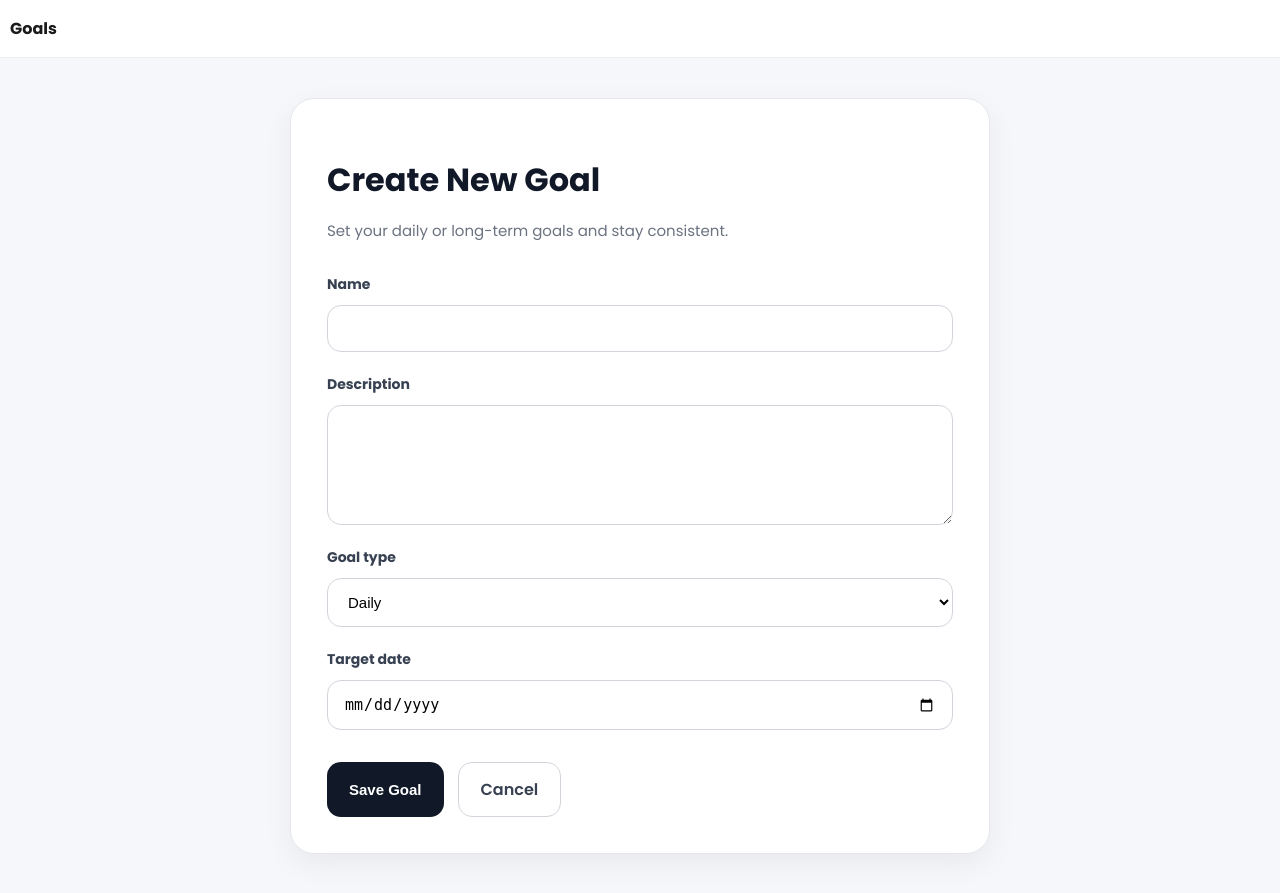
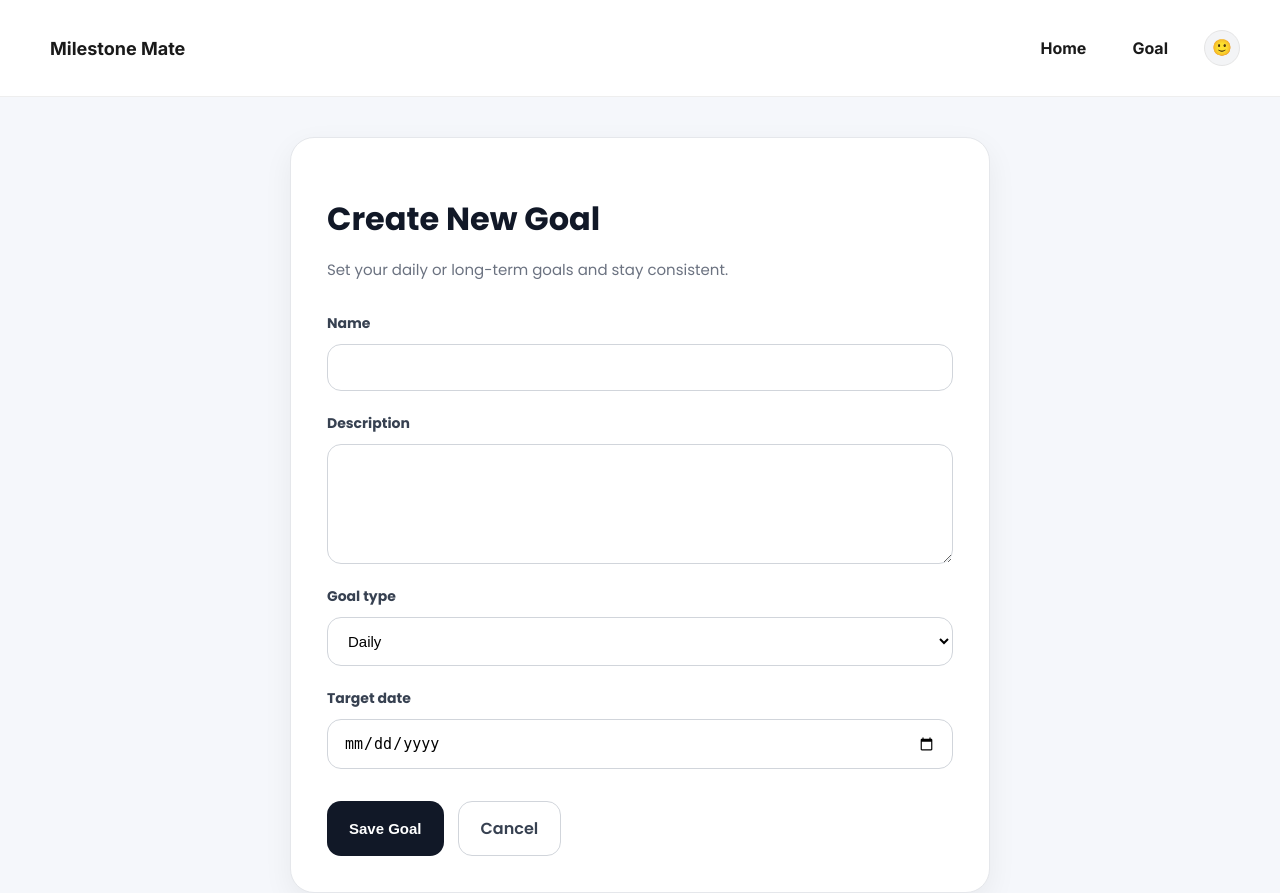
Before and after one commit to SUSH9391/milestone-mate, a Django app: page /goals/create/ in a window 1280 px wide. Shown: the top 893 px of the page. Run offline with Django 5.2, Linux system fonts and the light colour scheme.

Commit message:
feat: enhance navigation bar with dropdown menu and improved styling

```diff
--- a/milestone_mate/goals/templates/base.html
+++ b/milestone_mate/goals/templates/base.html
@@ -5,10 +5,11 @@
   <meta name="viewport" content="width=device-width, initial-scale=1" />
   <title>{% block title %}Milestone Mate{% endblock %}</title>
 
-  <!-- Google Fonts: Poppins -->
+  <!-- Google Fonts: Poppins (base) + Inter (navbar) -->
   <link rel="preconnect" href="https://fonts.googleapis.com">
   <link rel="preconnect" href="https://fonts.gstatic.com" crossorigin>
   <link href="https://fonts.googleapis.com/css2?family=Poppins:wght@400;600;700&display=swap" rel="stylesheet">
+  <link href="https://fonts.googleapis.com/css2?family=Inter:wght@400;500;600;700&display=swap" rel="stylesheet">
 
   <style>
     :root {
@@ -468,13 +469,177 @@
 </head>
 <body>
   <header>
-    <nav>
-      <a href="{% url 'list_goals' %}">Goals</a>
+    <nav class="app-nav">
+      <div class="app-nav-left">
+        <a class="app-logo" href="{% url 'home' %}">
+          Milestone Mate
+        </a>
+      </div>
+
+      <div class="app-nav-right">
+        <a class="app-nav-link" href="{% url 'home' %}">Home</a>
+        <a class="app-nav-link" href="{% url 'list_goals' %}">Goal</a>
+
+        <div class="app-dropdown" data-open="false">
+          <button class="app-avatar" type="button" aria-haspopup="menu" aria-expanded="false">
+            <span class="app-avatar-inner">🙂</span>
+          </button>
+          <div class="app-dropdown-menu" role="menu">
+            <a class="app-dropdown-item" href="#" role="menuitem">Rewards</a>
+            <a class="app-dropdown-item" href="#" role="menuitem">Subscription</a>
+            <a class="app-dropdown-item app-dropdown-logout" href="#" role="menuitem">Logout</a>
+          </div>
+        </div>
+
+        <script>
+          (function () {
+            const dropdown = document.currentScript.previousElementSibling;
+            const trigger = dropdown.querySelector('.app-avatar');
+            const menu = dropdown.querySelector('.app-dropdown-menu');
+
+            function setOpen(isOpen) {
+              dropdown.dataset.open = String(isOpen);
+              trigger.setAttribute('aria-expanded', String(isOpen));
+            }
+
+            trigger.addEventListener('click', (e) => {
+              e.stopPropagation();
+              const isOpen = dropdown.dataset.open === 'true';
+              setOpen(!isOpen);
+            });
+
+            document.addEventListener('click', () => setOpen(false));
+
+            menu.addEventListener('click', (e) => e.stopPropagation());
+          })();
+        </script>
+      </div>
     </nav>
   </header>
 
   <main>
     {% block content %}{% endblock %}
   </main>
+
+  <style>
+    .app-nav {
+      width: 100%;
+      padding: 0 40px;
+      height: 64px;
+      display: flex;
+      align-items: center;
+      justify-content: space-between;
+      background: #fff;
+      max-width: 100%;
+    }
+
+    .app-nav > .app-nav-left,
+    .app-nav > .app-nav-right {
+      width: 100%;
+      max-width: 1200px;
+    }
+
+    .app-nav-left {
+      display: flex;
+      align-items: center;
+    }
+
+    .app-nav-right {
+      display: flex;
+      align-items: center;
+      justify-content: flex-end;
+    }
+
+
+
+    .app-logo {
+      text-decoration: none;
+      font-family: "Inter", sans-serif;
+      font-weight: 800;
+      color: var(--text-primary);
+      font-size: 18px;
+    }
+
+    .app-nav-right {
+      display: flex;
+      align-items: center;
+      gap: 14px;
+    }
+
+    .app-nav-link {
+      text-decoration: none;
+      font-family: "Inter", sans-serif;
+      color: var(--text-primary);
+      font-weight: 700;
+      padding: 8px 10px;
+      border-radius: 10px;
+    }
+
+    .app-nav-link:hover {
+      background: var(--hover-bg);
+    }
+
+    .app-avatar {
+      width: 36px;
+      height: 36px;
+      border-radius: 9999px;
+      background: #f3f4f6;
+      border: 1px solid var(--border);
+      display: flex;
+      align-items: center;
+      justify-content: center;
+      font-size: 16px;
+      cursor: pointer;
+    }
+
+    .app-dropdown {
+      position: relative;
+      display: inline-block;
+    }
+
+    .app-dropdown-menu {
+      position: absolute;
+      top: calc(100% + 10px);
+      right: 0;
+      width: 220px;
+      background: #fff;
+      border: 1px solid var(--border);
+      border-radius: 14px;
+      box-shadow: 0 14px 40px rgba(0,0,0,0.08);
+      padding: 8px;
+      display: none;
+      z-index: 1000;
+    }
+
+    .app-dropdown[data-open="true"] .app-dropdown-menu {
+      display: block;
+    }
+
+    .app-dropdown-item {
+      display: flex;
+      align-items: center;
+      justify-content: flex-start;
+      padding: 10px 12px;
+      border-radius: 12px;
+      text-decoration: none;
+      color: var(--text-primary);
+      font-family: "Inter", sans-serif;
+      font-weight: 600;
+      font-size: 14px;
+    }
+
+    .app-dropdown-item:hover {
+      background: var(--hover-bg);
+    }
+
+    .app-dropdown-logout {
+      color: #b91c1c;
+    }
+
+    .app-avatar-inner {
+      transform: translateY(-1px);
+      user-select: none;
+    }
+  </style>
 </body>
 </html>
```
